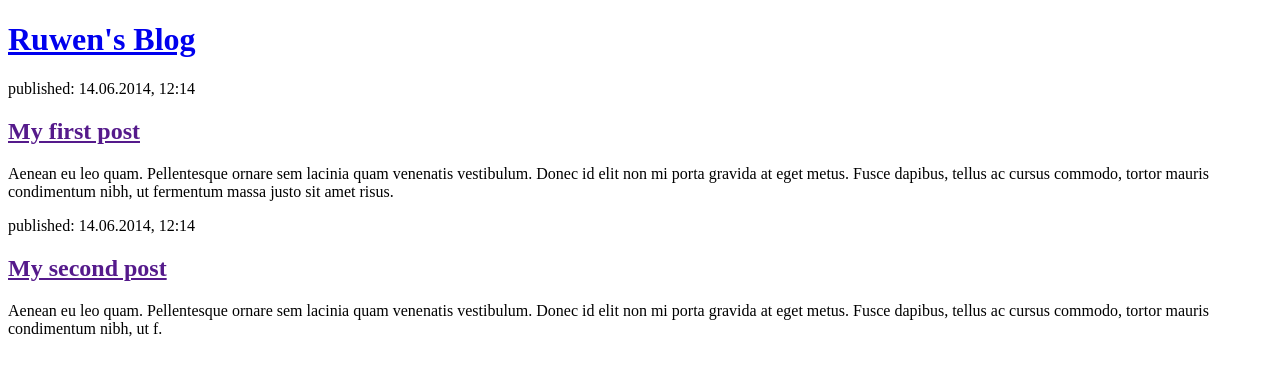
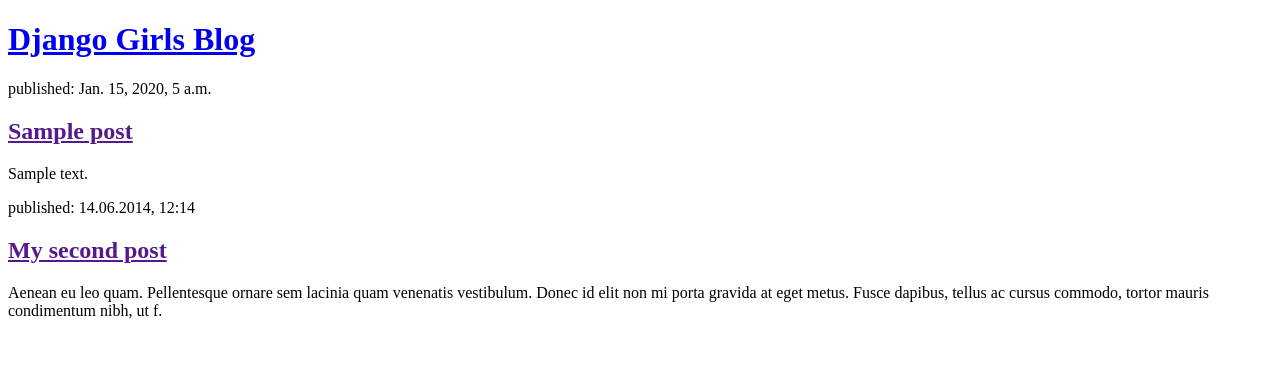
Before and after one commit to Slaps20/my-first-blog, a Django app: template blog/templates/blog/post_list.html in a window 1280 px wide. Shown: the top 376 px of the page. Run offline with Django 5.2, Linux system fonts and the light colour scheme; the template is opened without the code that fills it: values that come from a table or form of the project are taken from there, others are empty; tables that the repository leaves empty hold one stand-in row (values such as "Sample post").

Commit message:
Modified templates

```diff
--- a/blog/templates/blog/post_list.html
+++ b/blog/templates/blog/post_list.html
@@ -5,14 +5,16 @@
     </head>
     <body>
         <header>
-            <h1><a href="/">Ruwen's Blog</a></h1>
+            <h1><a href="/">Django Girls Blog</a></h1>
         </header>
 
-        <article>
-            <time>published: 14.06.2014, 12:14</time>
-            <h2><a href="">My first post</a></h2>
-            <p>Aenean eu leo quam. Pellentesque ornare sem lacinia quam venenatis vestibulum. Donec id elit non mi porta gravida at eget metus. Fusce dapibus, tellus ac cursus commodo, tortor mauris condimentum nibh, ut fermentum massa justo sit amet risus.</p>
-        </article>
+        {% for post in posts %}
+            <article>
+                <time>published: {{ post.published_date }}</time>
+                <h2><a href="">{{ post.title }}</a></h2>
+                <p>{{ post.text|linebreaksbr }}</p>
+            </article>
+        {% endfor %}
 
         <article>
             <time>published: 14.06.2014, 12:14</time>
```
